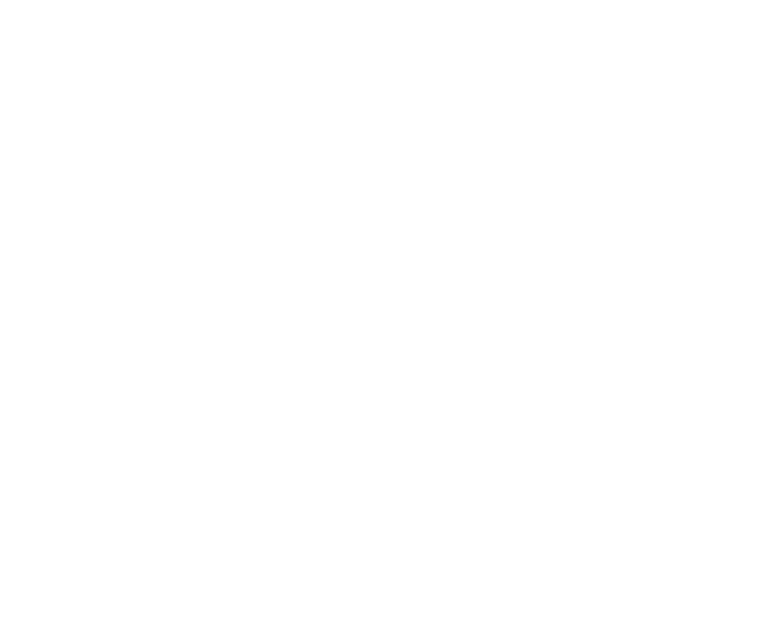
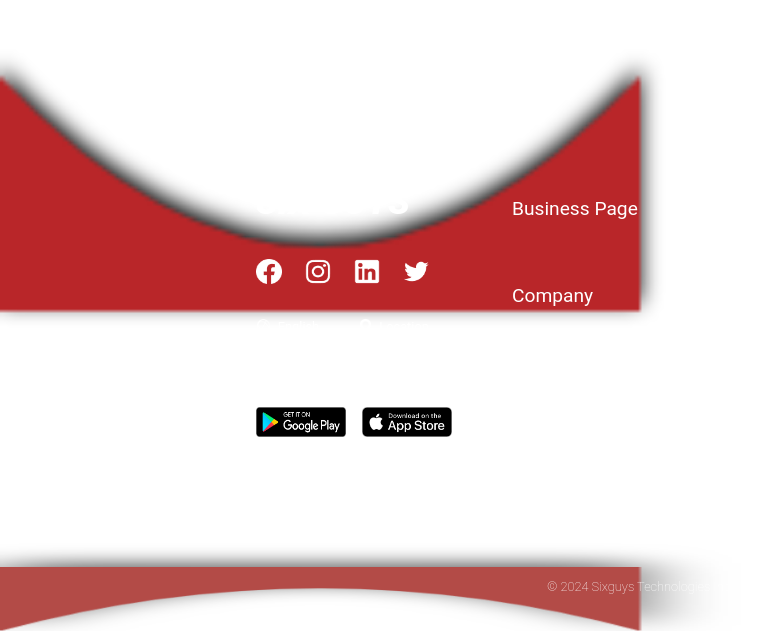
Before and after one commit to irvine-sixguys/business-webpage, a React (Vite) app: page / in a window 1280 px wide. Shown: the part 3130-3761 px from the top of the page, without its empty margins (0-761 px from the left). Before the commit the page ends 3121 px from the top, so only its background shows below. Built offline with nearby package versions, Linux system fonts and the light colour scheme.

Commit message:
Fix horizontal overflow problem

```diff
--- a/src/App.css
+++ b/src/App.css
@@ -3,6 +3,10 @@
     font-family: Roboto, system-ui, -apple-system, 'Segoe UI', Roboto, 'Helvetica Neue', Arial, 'Noto Sans','Liberation Sans', sans-serif;
 }
 
+body {
+    overflow-x: hidden;
+}
+
 /* h1 a button {
     font-family: "Roboto, system-ui, -apple-system, Segoe UI, Roboto, 'Helvetica Neue', Arial, 'Noto Sans','Liberation Sans', sans-serif";
 } */
--- a/src/App.tsx
+++ b/src/App.tsx
@@ -5,6 +5,7 @@ import First from "./components/first/first";
 import Second from "./components/second/second";
 import AppLink from "./components/app_link/app_link";
 import Center from "./components/center/center";
+import Footer from "./components/footer/footer";
 
 function App() {
   return (
@@ -21,6 +22,7 @@ function App() {
       <Second />
       <AppLink />
       <Center />
+      <Footer />
     </div>
   );
 }
```
